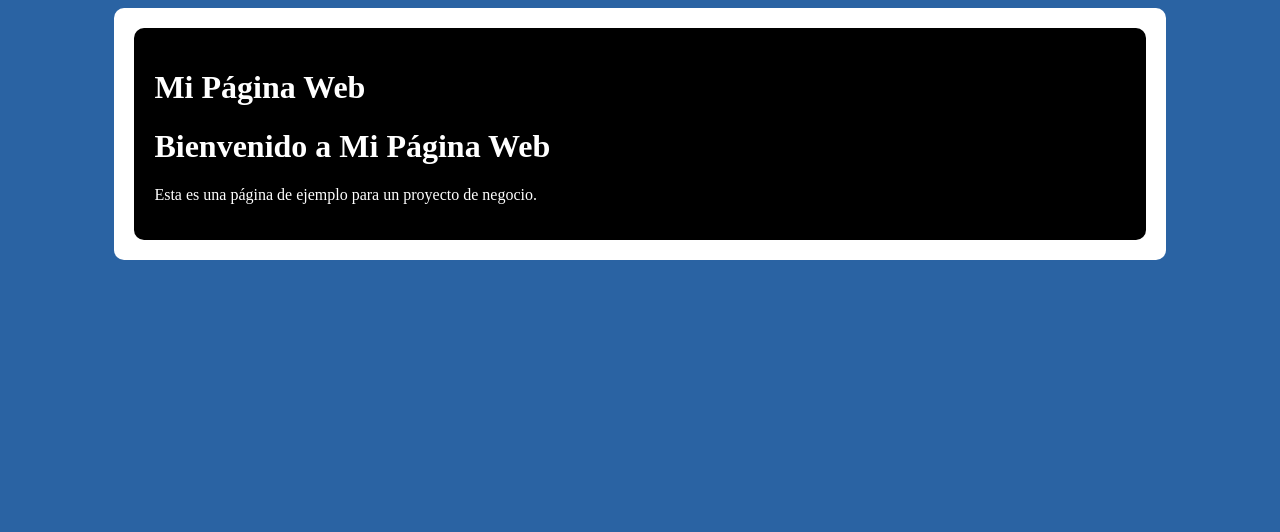
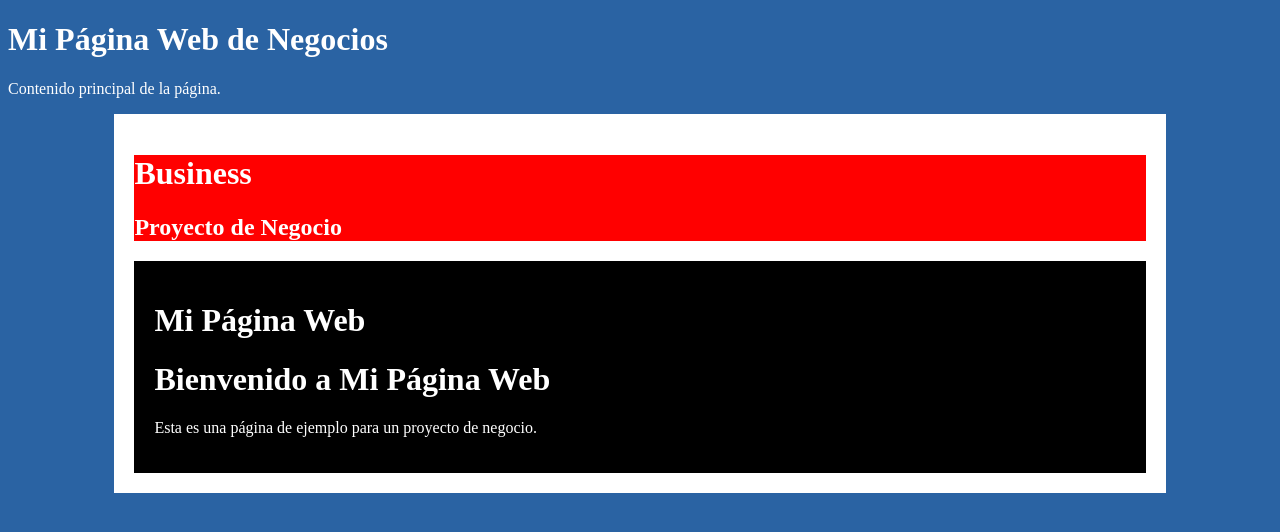
Before and after one commit to JOMI1010/proyecto-business, a plain HTML site: page index.html in a window 1280 px wide. Drawn offline with Linux system fonts and the light colour scheme.

Commit message:
refactor: reorganize HTML structure and improve CSS styles for containers

```diff
--- a/index.html
+++ b/index.html
@@ -7,7 +7,17 @@
     <link rel="stylesheet" href="styles.css">
 </head>
 <body>
+    <header>
+        <h1>Mi Página Web de Negocios</h1>
+    </header>
+    <main>
+        <p>Contenido principal de la página.</p>
+    </main>
     <div class="container">
+        <div class="container3">
+            <h1>Business</h1>
+            <h2>Proyecto de Negocio</h2>
+        </div>
         <div class="container2">
             <h1>Mi Página Web</h1>
             <h1>Bienvenido a Mi Página Web</h1>
--- a/styles.css
+++ b/styles.css
@@ -8,11 +8,13 @@ body{
     margin: auto;
     padding: 20px;
     background-color: white;
-    border-radius: 10px;
 }
 
 .container2{
     padding: 20px;
     background-color: rgb(0, 0, 0);
-    border-radius: 10px;
 }
+
+.container3{
+    background-color: rgb(255, 0, 0);
+}
```
